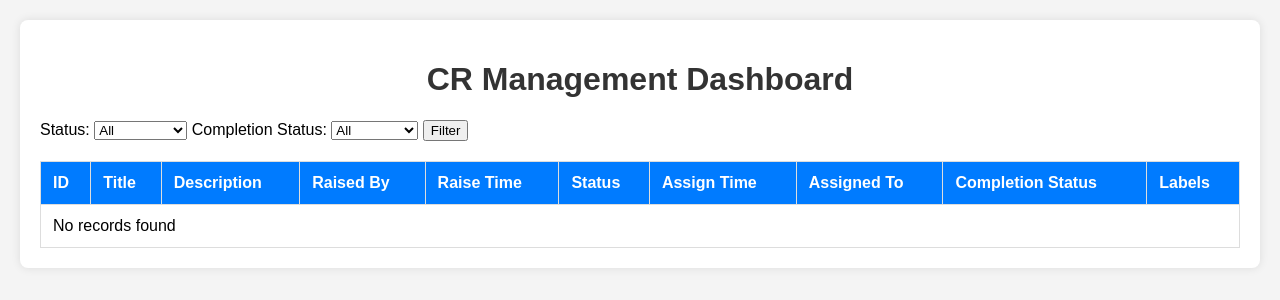
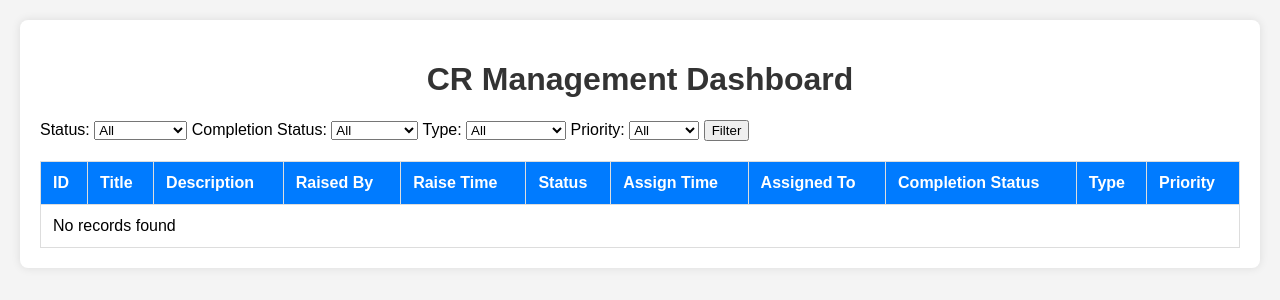
Before and after one commit to neel-d9/Configuration_Management, a PHP site: page /report.php in a window 1280 px wide. Shown: the top 300 px of the page. Run offline with PHP 8.4, Linux system fonts and the light colour scheme; data that the repository does not hold is empty.

Commit message:
updated srijan's report idk tbh

```diff
--- a/report.php
+++ b/report.php
@@ -29,6 +29,22 @@
                 <option value="completed" <?php if (isset($_GET['completion_status']) && $_GET['completion_status'] == 'completed') echo 'selected'; ?>>Completed</option>
             </select>
 
+            <label for="cr_type">Type:</label>
+            <select name="cr_type" id="cr_type">
+                <option value="">All</option>
+                <option value="bug" <?php if (isset($_GET['cr_type']) && $_GET['cr_type'] == 'bug') echo 'selected'; ?>>Bug</option>
+                <option value="feature" <?php if (isset($_GET['cr_type']) && $_GET['cr_type'] == 'feature') echo 'selected'; ?>>Feature</option>
+                <option value="improvement" <?php if (isset($_GET['cr_type']) && $_GET['cr_type'] == 'improvement') echo 'selected'; ?>>Improvement</option>
+            </select>
+
+            <label for="cr_priority">Priority:</label>
+            <select name="cr_priority" id="cr_priority">
+                <option value="">All</option>
+                <option value="low" <?php if (isset($_GET['cr_priority']) && $_GET['cr_priority'] == 'low') echo 'selected'; ?>>Low</option>
+                <option value="medium" <?php if (isset($_GET['cr_priority']) && $_GET['cr_priority'] == 'medium') echo 'selected'; ?>>Medium</option>
+                <option value="high" <?php if (isset($_GET['cr_priority']) && $_GET['cr_priority'] == 'high') echo 'selected'; ?>>High</option>
+            </select>
+
             <button type="submit">Filter</button>
         </form>
 
@@ -44,7 +60,8 @@
                     <th>Assign Time</th>
                     <th>Assigned To</th>
                     <th>Completion Status</th>
-                    <th>Labels</th>
+                    <th>Type</th>
+                    <th>Priority</th>
                 </tr>
             </thead>
             <tbody>
@@ -59,9 +76,22 @@
                 }
 
                 // Add completion status filter if set
+                                // Add completion status filter if set
                                 if (isset($_GET['completion_status']) && $_GET['completion_status'] != '') {
                                     $completion_status = $conn->real_escape_string($_GET['completion_status']);
                                     $sql .= " AND completion_status = '$completion_status'";
+                                }
+
+                                // Add cr_type filter if set
+                                if (isset($_GET['cr_type']) && $_GET['cr_type'] != '') {
+                                    $cr_type = $conn->real_escape_string($_GET['cr_type']);
+                                    $sql .= " AND cr_type = '$cr_type'";
+                                }
+
+                                // Add cr_priority filter if set
+                                if (isset($_GET['cr_priority']) && $_GET['cr_priority'] != '') {
+                                    $cr_priority = $conn->real_escape_string($_GET['cr_priority']);
+                                    $sql .= " AND cr_priority = '$cr_priority'";
                                 }
 
                                 $result = $conn->query($sql);
@@ -79,11 +109,12 @@
                                                 <td>{$row['assign_time']}</td>
                                                 <td>{$row['assigned_to']}</td>
                                                 <td>{$row['completion_status']}</td>
-                                <td>{$row['labels']}</td>
+                                                <td>{$row['cr_type']}</td>
+                                                <td>{$row['cr_priority']}</td>
                                               </tr>";
                                     }
                                 } else {
-                    echo "<tr><td colspan='10'>No records found</td></tr>";
+                                    echo "<tr><td colspan='11'>No records found</td></tr>";
                                 }
                                 $conn->close();
                                 ?>
```
Lines whose indentation alone changed are shown as unchanged.
